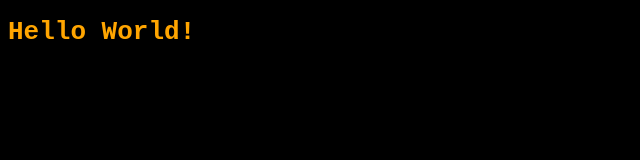
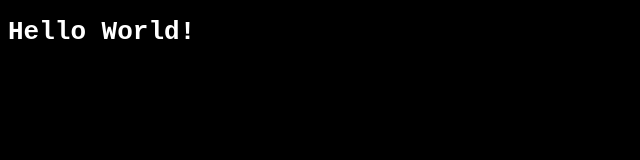
Before and after one commit to pranjal2403/pranjal-CSS-hands-on, a plain HTML site: page index.html in a window 1280 px wide. Shown: the whole page, without its empty margins (0-640 px from the left). Drawn offline with Linux system fonts and the light colour scheme.

Commit message:
Override Class Declarations with Inline Styles

```diff
--- a/index.html
+++ b/index.html
@@ -36,6 +36,7 @@
   <!-- Prioritize One Style Over Another -->
   <!-- Override Styles in Subsequent CSS -->
   <!-- Override Class Declarations by Styling ID Attributes -->
+  <!-- Override Class Declarations with Inline Styles -->
   <body>
     <style>
       body {
@@ -43,16 +44,18 @@
         font-family: monospace;
         color: green;
       }
+      #orange-text {
+        color: orange;
+      }
       .pink-text {
         color: pink;
       }
       .blue-text {
         color: blue;
       }
-      #orange-text {
-        color: orange;
-      }
     </style>
-    <h1 class="pink-text blue-text" id="orange-text">Hello World!</h1>
+    <h1 id="orange-text" class="pink-text blue-text" style="color: white">
+      Hello World!
+    </h1>
   </body>
 </html>
```
